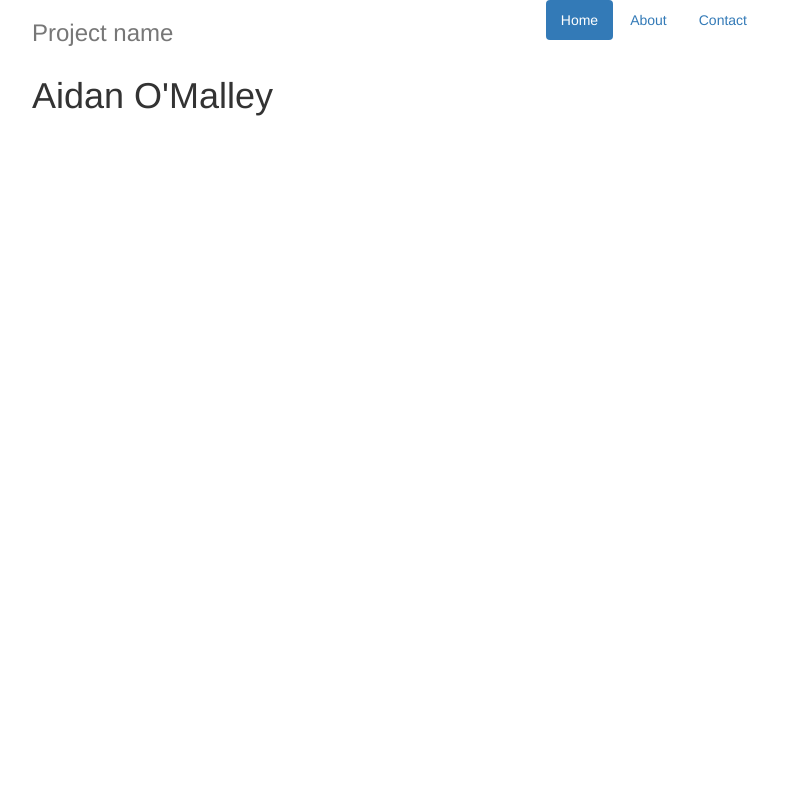
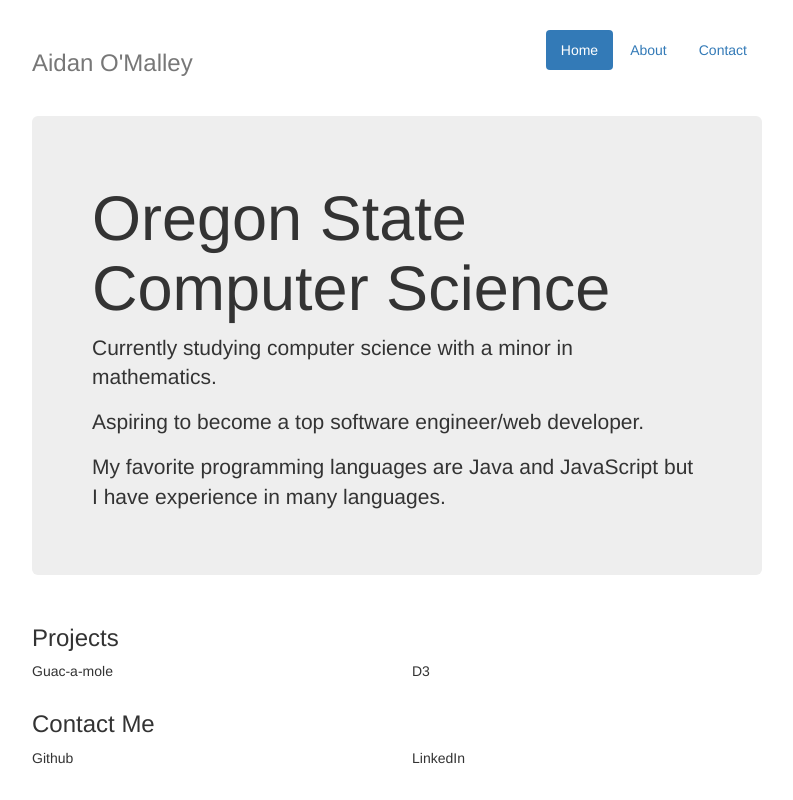
Before and after one commit to omalleya/omalleya.github.com, a plain HTML site: page index.html in a window 1280 px wide. Shown: the whole page, without its empty margins (243-1036 px from the left). Drawn offline with nearby package versions, Linux system fonts and the light colour scheme.

Commit message:
adds some more relevant content

```diff
--- a/css/index.css
+++ b/css/index.css
@@ -1,3 +1,7 @@
 .container {
     max-width: 760px;
 }
+
+.header {
+    margin: 30px 0 30px 0;
+}
--- a/index.html
+++ b/index.html
@@ -14,27 +14,8 @@
   </head>
 
   <body>
-      <!--<nav class="navbar navbar-inverse navbar-static-top">
-        <div class="container">
-            <div class="navbar-header">
-                <button type="button" class="navbar-toggle collapsed" data-toggle="collapse" data-target="#bs-example-navbar-collapse-1" aria-expanded="false">
-                    <span class="sr-only">Toggle navigation</span>
-                    <span class="icon-bar"></span>
-                    <span class="icon-bar"></span>
-                    <span class="icon-bar"></span>
-                </button>
-                <a class="navbar-brand" href="#">Aidan O'Malley</a>
-            </div>
-            <div class="collapse navbar-collapse" id="bs-example-navbar-collapse-1">
-                <ul class="nav navbar-nav navbar-right">
-                    <li><a href="#">About</a></li>
-                    <li><a href="#">Development</a></li>
-                </ul>
-            </div>
-        </div>
-    </nav>-->
     <div class="container">
-        <div class="header clearfix pt-2">
+        <div class="header clearfix">
             <nav>
                 <ul class="nav nav-pills pull-right">
                 <li role="presentation" class="active"><a href="#">Home</a></li>
@@ -42,10 +23,31 @@
                 <li role="presentation"><a href="#">Contact</a></li>
                 </ul>
             </nav>
-            <h3 class="text-muted">Project name</h3>
+            <h3 class="text-muted">Aidan O'Malley</h3>
         </div>
-        <div class="row justify-content-center">
-            <h1 class="col-sm-12 col-md-6">Aidan O'Malley</h1>
+        <div class="jumbotron">
+            <h1>Oregon State Computer Science</h1>
+            <p class="lead">Currently studying computer science with a minor in mathematics.</p>
+            <p>Aspiring to become a top software engineer/web developer.</p>
+            <p>My favorite programming languages are Java and JavaScript but I have experience in many languages.</p>
+        </div>
+        <div class="row">
+            <h3 class="col-sm-12">Projects</h3>
+            <div class="col-sm-12 col-md-6">
+                <p>Guac-a-mole</p>
+            </div>
+            <div class="col-sm-12 col-md-6">
+                <p>D3</p>
+            </div>
+        </div>
+        <div class="row">
+            <h3 class="col-sm-12">Contact Me</h3>
+            <div class="col-sm-12 col-md-6">
+                <p>Github</p>
+            </div>
+            <div class="col-sm-12 col-md-6">
+                <p>LinkedIn</p>
+            </div>
         </div>
     </div>
 
```
